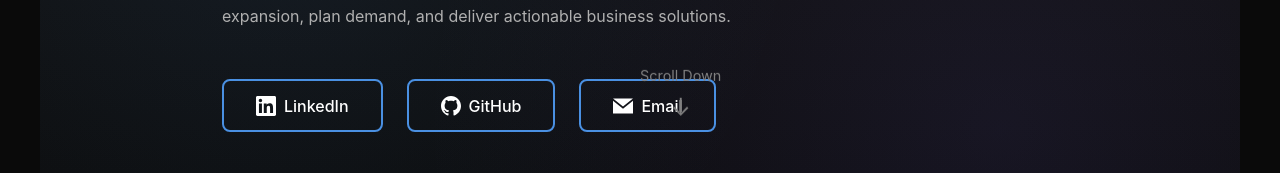
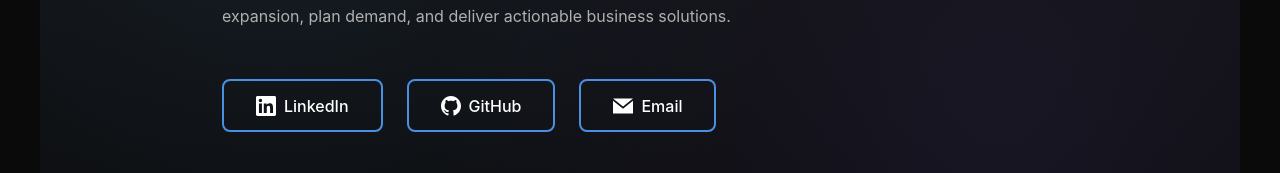
Before and after one commit to haseebali1101/Portfolio, a React (Create React App) app: page / in a window 1280 px wide. Shown: the part 512-685 px from the top of the page. Built offline with nearby package versions, Linux system fonts and the light colour scheme.

Commit message:
Remove scroll down indicator from hero section

```diff
--- a/src/components/About.css
+++ b/src/components/About.css
@@ -145,37 +145,6 @@
   transform: scale(1.1);
 }
 
-.scroll-indicator {
-  position: absolute;
-  bottom: 40px;
-  left: 50%;
-  transform: translateX(-50%);
-  display: flex;
-  flex-direction: column;
-  align-items: center;
-  gap: 10px;
-  color: var(--text-muted);
-  font-size: 0.9rem;
-  animation: fadeInUp 1s ease 1s both, bounce 2s infinite 2s;
-}
-
-.scroll-arrow {
-  font-size: 1.5rem;
-  animation: bounce 2s infinite;
-}
-
-@keyframes bounce {
-  0%, 20%, 50%, 80%, 100% {
-    transform: translateY(0);
-  }
-  40% {
-    transform: translateY(-10px);
-  }
-  60% {
-    transform: translateY(-5px);
-  }
-}
-
 @keyframes fadeInUp {
   from {
     opacity: 0;
@@ -219,8 +188,4 @@
     padding: 0.7rem 1.5rem;
     font-size: 0.9rem;
   }
-
-  .scroll-indicator {
-    bottom: 20px;
-  }
 }
--- a/src/components/About.js
+++ b/src/components/About.js
@@ -77,10 +77,6 @@ const About = () => {
               <span>Email</span>
             </a>
           </div>
-          <div className="scroll-indicator">
-            <span>Scroll Down</span>
-            <div className="scroll-arrow">↓</div>
-          </div>
         </div>
       </div>
     </section>
```
